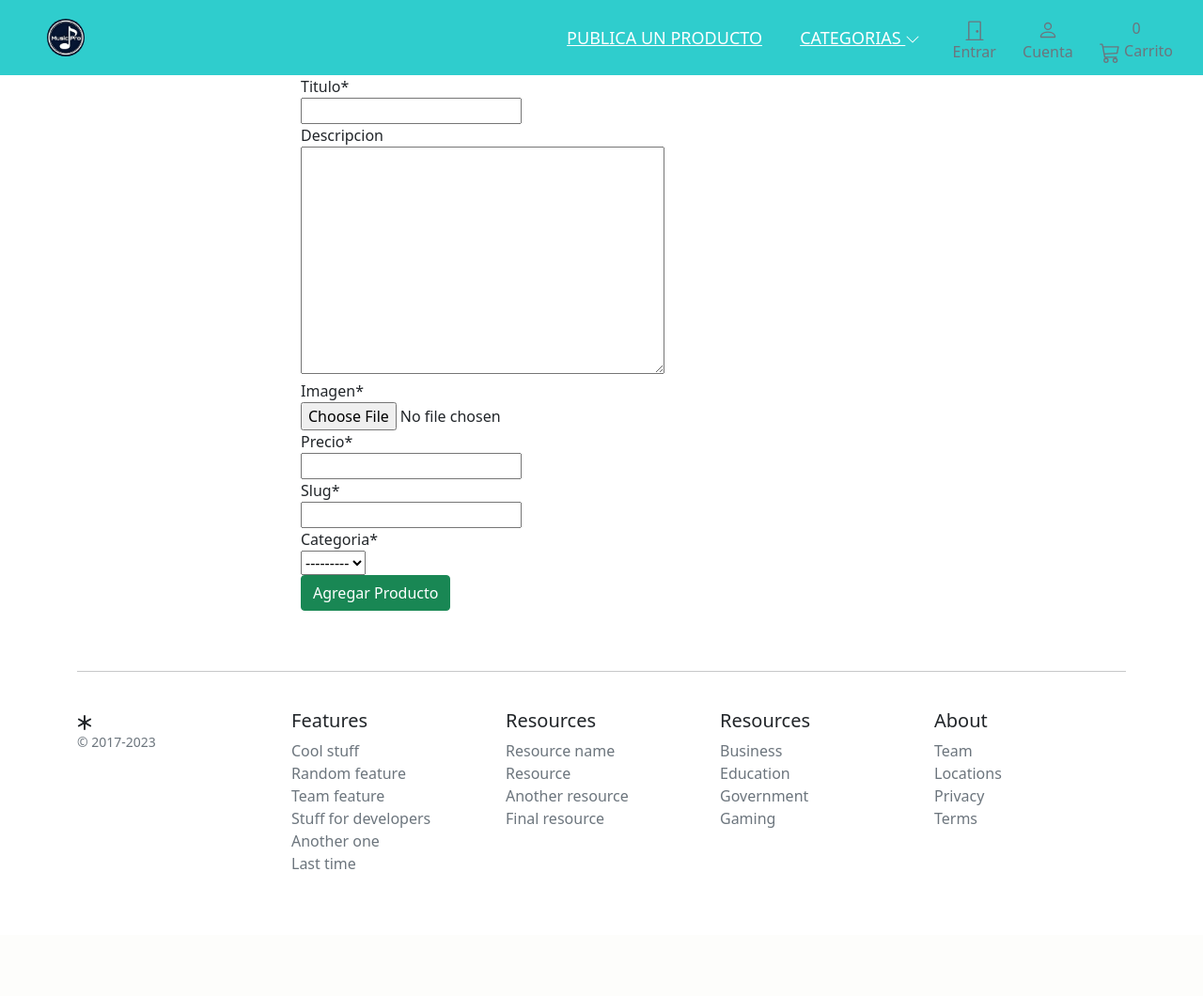
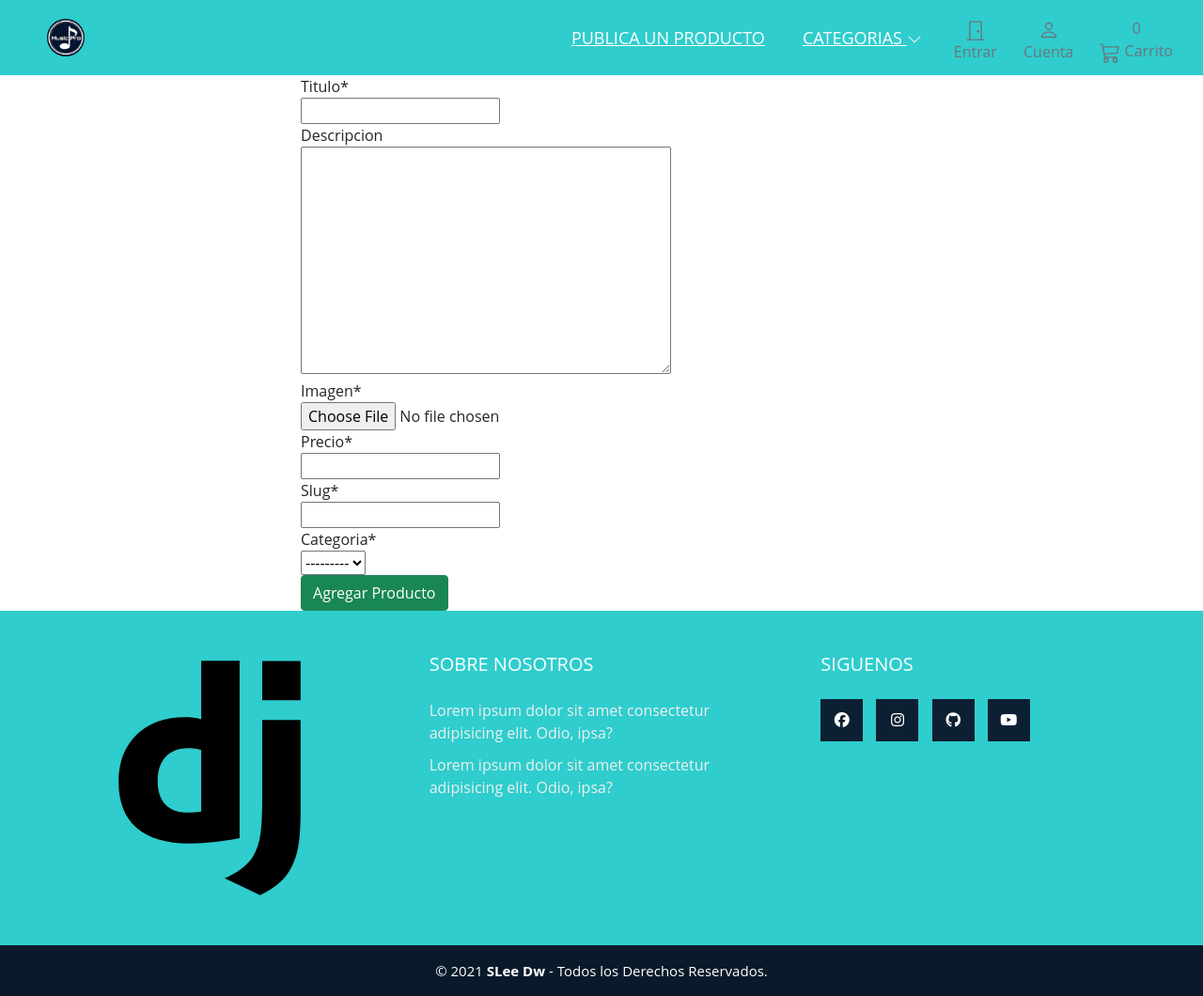
Before and after one commit to PipeHaze/tiendadjango, a Django app: page /agregarproducto/ in a window 1280 px wide. Shown: the whole page at 94% size. Before the commit the page ends 925 px from the top, so only its background shows below. Run offline with Django 4.2, Linux system fonts and the light colour scheme; data that the repository does not hold is empty; some libraries are stand-ins or nearby versions.

Commit message:
Modificar el frontend de la pagina

```diff
--- a/static/tiendita/css/estilos.css
+++ b/static/tiendita/css/estilos.css
@@ -96,3 +96,80 @@ section{
         left:0;
     }
 }
+
+
+
+
+/*------------------------------------------------------------*/
+@import url('https://fonts.googleapis.com/css2?family=Open+Sans:wght@400;700&display=swap');
+*{
+    margin: 0;
+    padding: 0;
+    box-sizing: border-box;
+    font-family: 'Open Sans', sans-serif;
+}
+/*:::::Pie de Pagina*/
+.pie-pagina{
+    width: 100%;
+    background-color: #2fcdcd;
+}
+.pie-pagina .grupo-1{
+    width: 100%;
+    max-width: 1200px;
+    margin: auto;
+    display:grid;
+    grid-template-columns: repeat(3, 1fr);
+    grid-gap:50px;
+    padding: 45px 0px;
+}
+.pie-pagina .grupo-1 .box figure{
+    width: 100%;
+    height: 100%;
+    display: flex;
+    justify-content: center;
+    align-items: center;
+}
+.pie-pagina .grupo-1 .box figure img{
+    width: 250px;
+}
+.pie-pagina .grupo-1 .box h2{
+    color: #fff;
+    margin-bottom: 25px;
+    font-size: 20px;
+}
+.pie-pagina .grupo-1 .box p{
+    color: #efefef;
+    margin-bottom: 10px;
+}
+.pie-pagina .grupo-1 .red-social a{
+    display: inline-block;
+    text-decoration: none;
+    width: 45px;
+    height: 45px;
+    line-height: 45px;
+    color: #fff;
+    margin-right: 10px;
+    background-color: #0d2033;
+    text-align: center;
+    transition: all 300ms ease;
+}
+.pie-pagina .grupo-1 .red-social a:hover{
+    color: aqua;
+}
+.pie-pagina .grupo-2{
+    background-color: #0a1a2a;
+    padding: 15px 10px;
+    text-align: center;
+    color: #fff;
+}
+.pie-pagina .grupo-2 small{
+    font-size: 15px;
+}
+@media screen and (max-width:800px){
+    .pie-pagina .grupo-1{
+        width: 90%;
+        grid-template-columns: repeat(1, 1fr);
+        grid-gap:30px;
+        padding: 35px 0px;
+    }
+}
--- a/tiendita/templates/base.html
+++ b/tiendita/templates/base.html
@@ -13,6 +13,7 @@
     <script src="https://cdn.jsdelivr.net/npm/bootstrap@5.1.3/dist/js/bootstrap.bundle.min.js"></script>
     <link rel="stylesheet" href="fonts/font-awesome.css">
     <link rel="stylesheet" href="fonts/google-fonts.css">
+    <script src="https://kit.fontawesome.com/eb496ab1a0.js" crossorigin="anonymous"></script>
     <link rel="stylesheet"  type="text/css" href="{% static 'tiendita/css/estilos.css' %}">
     <link href="https://cdnjs.cloudflare.com/ajax/libs/font-awesome/5.13.0/css/all.min.css" rel="stylesheet">
 
@@ -119,55 +120,32 @@
         <div id="content">{% block content %} {% endblock %}</div>
     </main>
 
-    <footer class="container py-5 footer">
-        <hr>
-        <div class="row pt-4">
-            <div class="col-12 col-md">
-                <svg xmlns="http://www.w3.org/2000/svg" width="16" height="16" fill="currentColor"
-                    class="bi bi-asterisk" viewBox="0 0 16 16">
-                    <path
-                        d="M8 0a1 1 0 0 1 1 1v5.268l4.562-2.634a1 1 0 1 1 1 1.732L10 8l4.562 2.634a1 1 0 1 1-1 1.732L9 9.732V15a1 1 0 1 1-2 0V9.732l-4.562 2.634a1 1 0 1 1-1-1.732L6 8 1.438 5.366a1 1 0 0 1 1-1.732L7 6.268V1a1 1 0 0 1 1-1z" />
-                </svg>
-                <small class="d-block mb-3 text-muted">&copy; 2017-2023</small>
+    <footer class="pie-pagina">
+        <div class="grupo-1">
+            <div class="box">
+                <figure>
+                    <a href="#">
+                        <img src="{% static 'tiendita/img/django-svgrepo-com.svg' %}" alt="Logo de SLee Dw" style=" color: white">
+                    </a>
+                </figure>
             </div>
-            <div class="col-6 col-md fs15">
-                <h5>Features</h5>
-                <ul class="list-unstyled">
-                    <li><a class="link-secondary text-decoration-none" href="#">Cool stuff</a></li>
-                    <li><a class="link-secondary text-decoration-none" href="#">Random feature</a></li>
-                    <li><a class="link-secondary text-decoration-none" href="#">Team feature</a></li>
-                    <li><a class="link-secondary text-decoration-none" href="#">Stuff for developers</a></li>
-                    <li><a class="link-secondary text-decoration-none" href="#">Another one</a></li>
-                    <li><a class="link-secondary text-decoration-none" href="#">Last time</a></li>
-                </ul>
+            <div class="box">
+                <h2>SOBRE NOSOTROS</h2>
+                <p>Lorem ipsum dolor sit amet consectetur adipisicing elit. Odio, ipsa?</p>
+                <p>Lorem ipsum dolor sit amet consectetur adipisicing elit. Odio, ipsa?</p>
             </div>
-            <div class="col-6 col-md fs15">
-                <h5>Resources</h5>
-                <ul class="list-unstyled">
-                    <li><a class="link-secondary text-decoration-none" href="#">Resource name</a></li>
-                    <li><a class="link-secondary text-decoration-none" href="#">Resource</a></li>
-                    <li><a class="link-secondary text-decoration-none" href="#">Another resource</a></li>
-                    <li><a class="link-secondary text-decoration-none" href="#">Final resource</a></li>
-                </ul>
+            <div class="box">
+                <h2>SIGUENOS</h2>
+                <div class="red-social">
+                    <a href="#" class="fa fa-facebook"></a>
+                    <a href="#" class="fa fa-instagram"></a>
+                    <a href="#" class="fa fa-github"></a>
+                    <a href="#" class="fa fa-youtube"></a>
+                </div>
             </div>
-            <div class="col-6 col-md fs15">
-                <h5>Resources</h5>
-                <ul class="list-unstyled">
-                    <li><a class="link-secondary text-decoration-none" href="#">Business</a></li>
-                    <li><a class="link-secondary text-decoration-none" href="#">Education</a></li>
-                    <li><a class="link-secondary text-decoration-none" href="#">Government</a></li>
-                    <li><a class="link-secondary text-decoration-none" href="#">Gaming</a></li>
-                </ul>
-            </div>
-            <div class="col-6 col-md">
-                <h5>About</h5>
-                <ul class="list-unstyled">
-                    <li><a class="link-secondary text-decoration-none" href="#">Team</a></li>
-                    <li><a class="link-secondary text-decoration-none" href="#">Locations</a></li>
-                    <li><a class="link-secondary text-decoration-none" href="#">Privacy</a></li>
-                    <li><a class="link-secondary text-decoration-none" href="#">Terms</a></li>
-                </ul>
-            </div>
+        </div>
+        <div class="grupo-2">
+            <small>&copy; 2021 <b>SLee Dw</b> - Todos los Derechos Reservados.</small>
         </div>
     </footer>
 </body>
```
Also changed, not shown: static/tiendita/img/django-svgrepo-com.svg (added), static/tiendita/img/logotipo-sleedw.svg (added).
